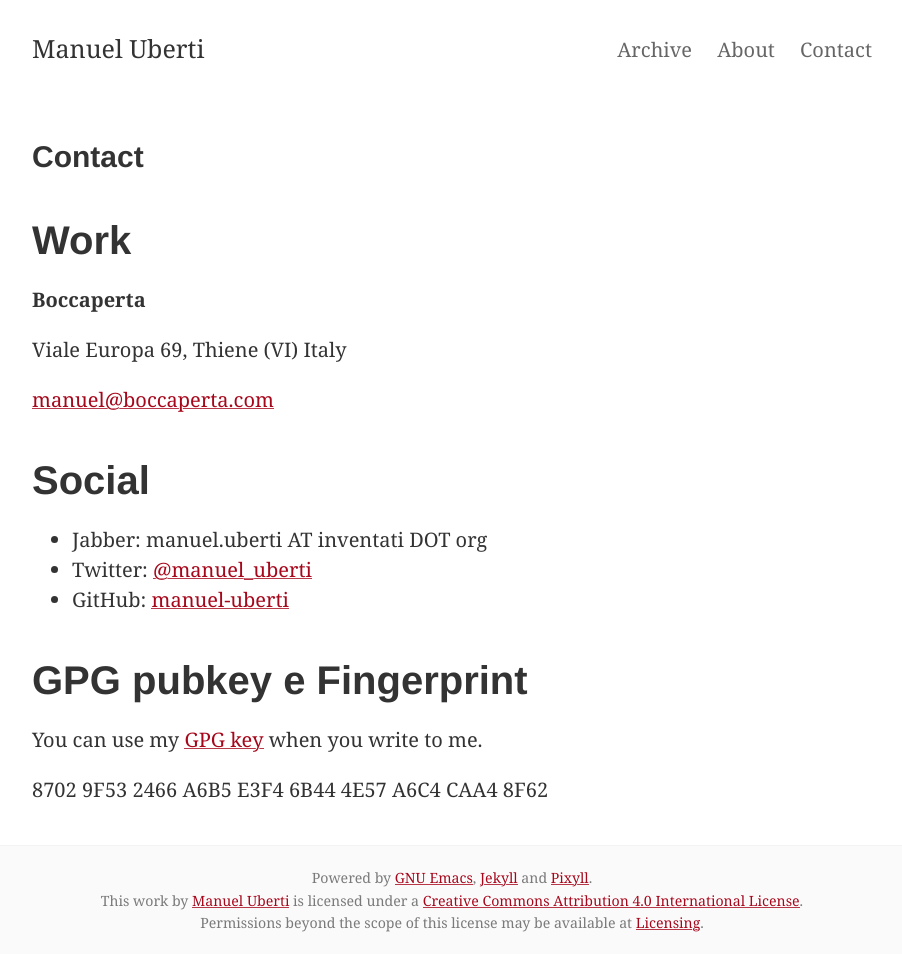
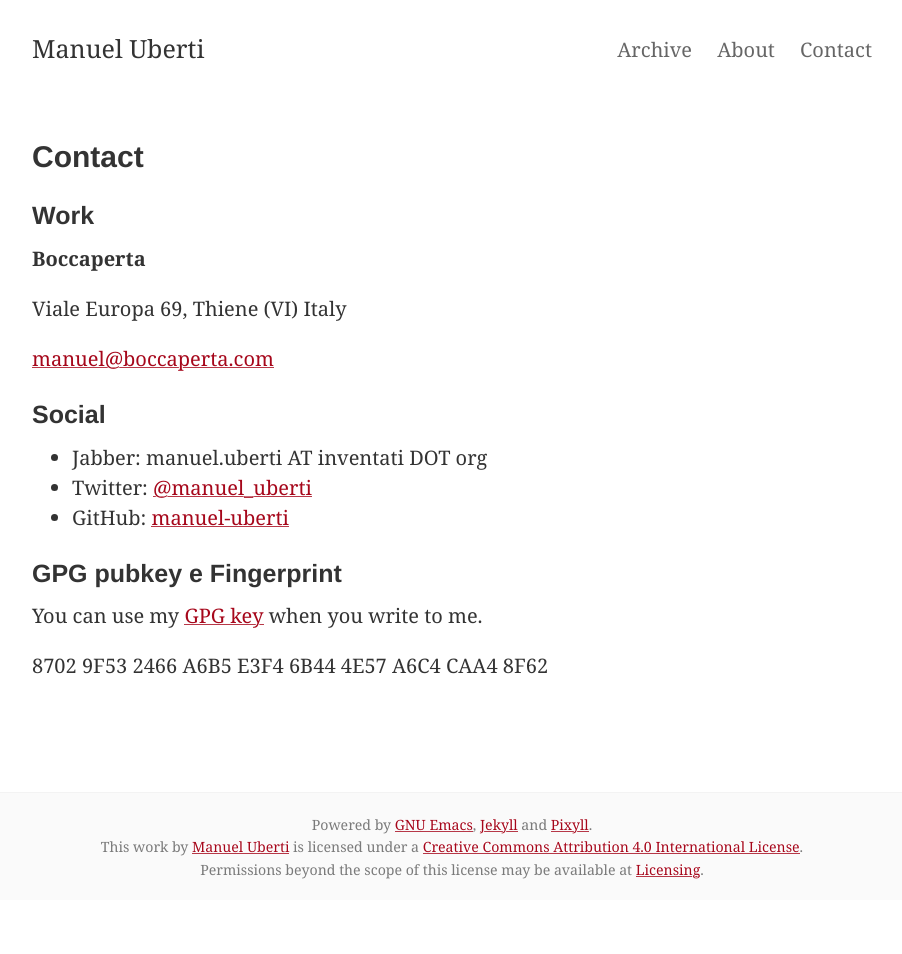
Before and after one commit to manuel-uberti/manuel-uberti.github.io, a Jekyll site: the page built from contact.md, in a window 1280 px wide. Shown: the whole page, without its empty margins (188-1090 px from the left). Built offline with Jekyll 4.4.1, drawn with Linux system fonts in a browser that asks for light colours; after the commit the page ends 900 px from its top, so only the background shows below that.

Commit message:
Smaller headings

```diff
--- a/contact.md
+++ b/contact.md
@@ -5,8 +5,7 @@ permalink: /contact/
 tags: contact
 ---
 
-Work
-====
+### Work ###
 
 **Boccaperta**
 
@@ -15,15 +14,13 @@ Italy
 
 [manuel@boccaperta.com](mailto:manuel@boccaperta.com)
 
-Social
-======
+### Social ###
 
 - Jabber: manuel.uberti AT inventati DOT org
 - Twitter: [@manuel_uberti](https://twitter.com/manuel_uberti)
 - GitHub: [manuel-uberti](https://github.com/manuel-uberti)
 
-GPG pubkey e Fingerprint
-========================
+### GPG pubkey e Fingerprint ###
 
 You can use my [GPG key](https://github.com/manuel-uberti/manuel-uberti.github.io/blob/master/pubkey.txt)
 when you write to me.
```
